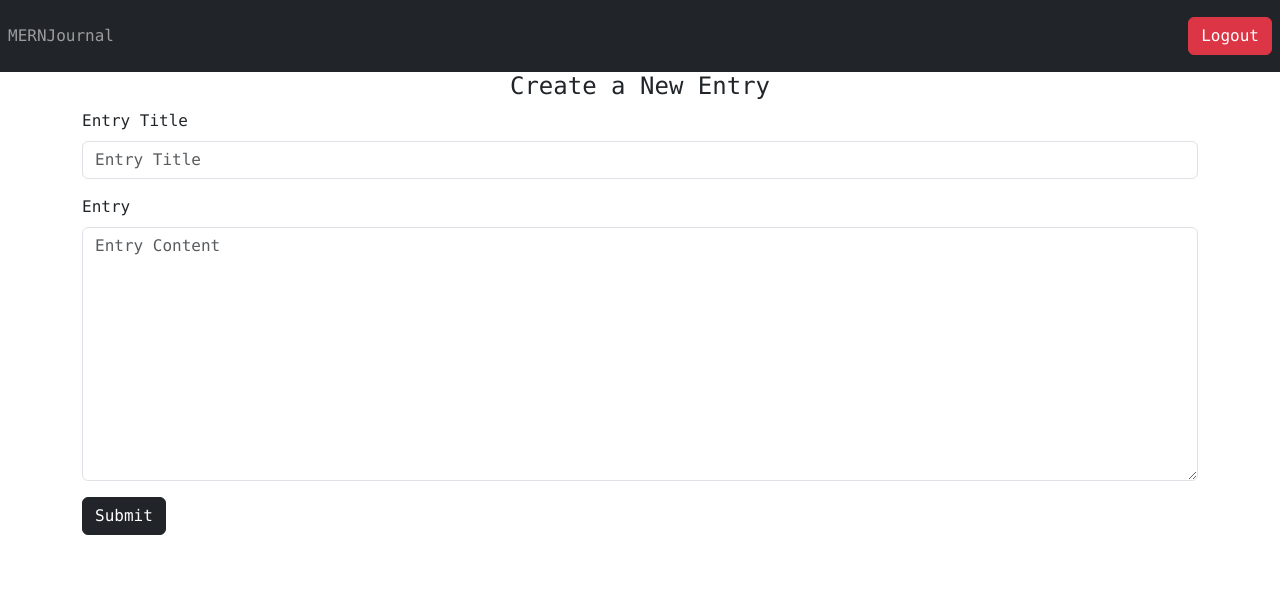
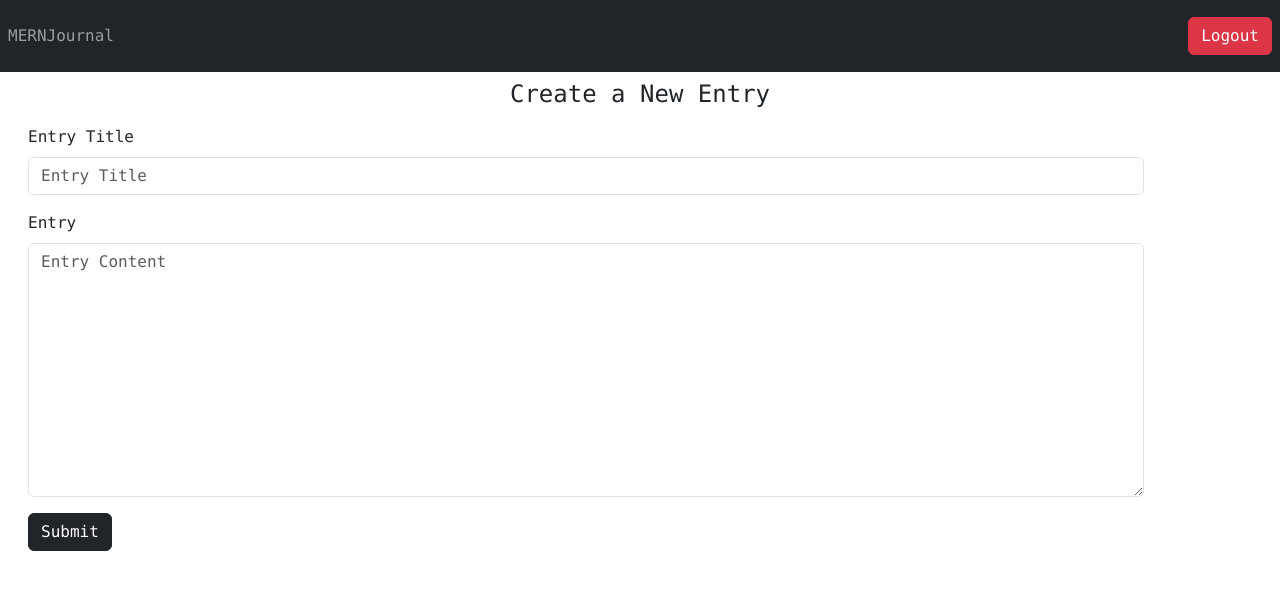
Before and after one commit to jmcavaddy/mern-journal3, a React (Create React App) app in the folder client/: page /newentry in a window 1280 px wide. Shown: the top 590 px of the page. Built offline with nearby package versions, Linux system fonts and the light colour scheme; no server answers; the HTML template or start-up script is replaced by a standard one.

Commit message:
Rephrased header; styled CreateEntry page

```diff
--- a/client/src/pages/LandingPage/index.js
+++ b/client/src/pages/LandingPage/index.js
@@ -19,7 +19,7 @@ const LandingPage = () => {
       <Navbar bg="dark" data-bs-theme="dark" className='p-3'>
         <Navbar.Brand href="#home" className='code'>MERNJournal</Navbar.Brand>
         <Navbar.Text className="ms-auto code">
-          your personal e-journal
+          an e-journal
         </Navbar.Text>
       </Navbar>
 
--- a/client/src/pages/NewEntry/index.js
+++ b/client/src/pages/NewEntry/index.js
@@ -62,6 +62,7 @@ const CreateNote = () => {
     navigate(`/homepage`);
   };
 
+  // TODO: disable button OR add an error message if there isn't a title/content
 
   return (
     <>
@@ -69,9 +70,11 @@ const CreateNote = () => {
         <Navbar.Text className='m-2'>MERNJournal</Navbar.Text>
         <Button className='ms-auto m-2' variant='danger' onClick={Auth.logout}>Logout</Button>
       </Navbar>
-      <h4 className="text-center code">Create a New Entry</h4>
 
-        <form onSubmit={handleFormSubmit} className="container code flex-column justify-content-center align-items-center" >
+
+      <h4 className="text-center code m-2">Create a New Entry</h4>
+
+        <form onSubmit={handleFormSubmit} className="container code flex-column justify-content-center align-items-center m-3" >
           <div className="mb-3 code">
             <label htmlFor="Title" className="form-label">
               Entry Title
--- a/client/src/pages/Profile/index.js
+++ b/client/src/pages/Profile/index.js
@@ -53,7 +53,7 @@ import Auth from '../../utils/auth';
         <Navbar bg="dark" data-bs-theme="dark" className='p-3'>
           <Navbar.Brand href="#home" className='code'>MERNJournal</Navbar.Brand>
           <Navbar.Text className="ms-auto code">
-            your personal e-journal
+            an e-journal
           </Navbar.Text>
         </Navbar>
         <h4 className="text-center">
```
